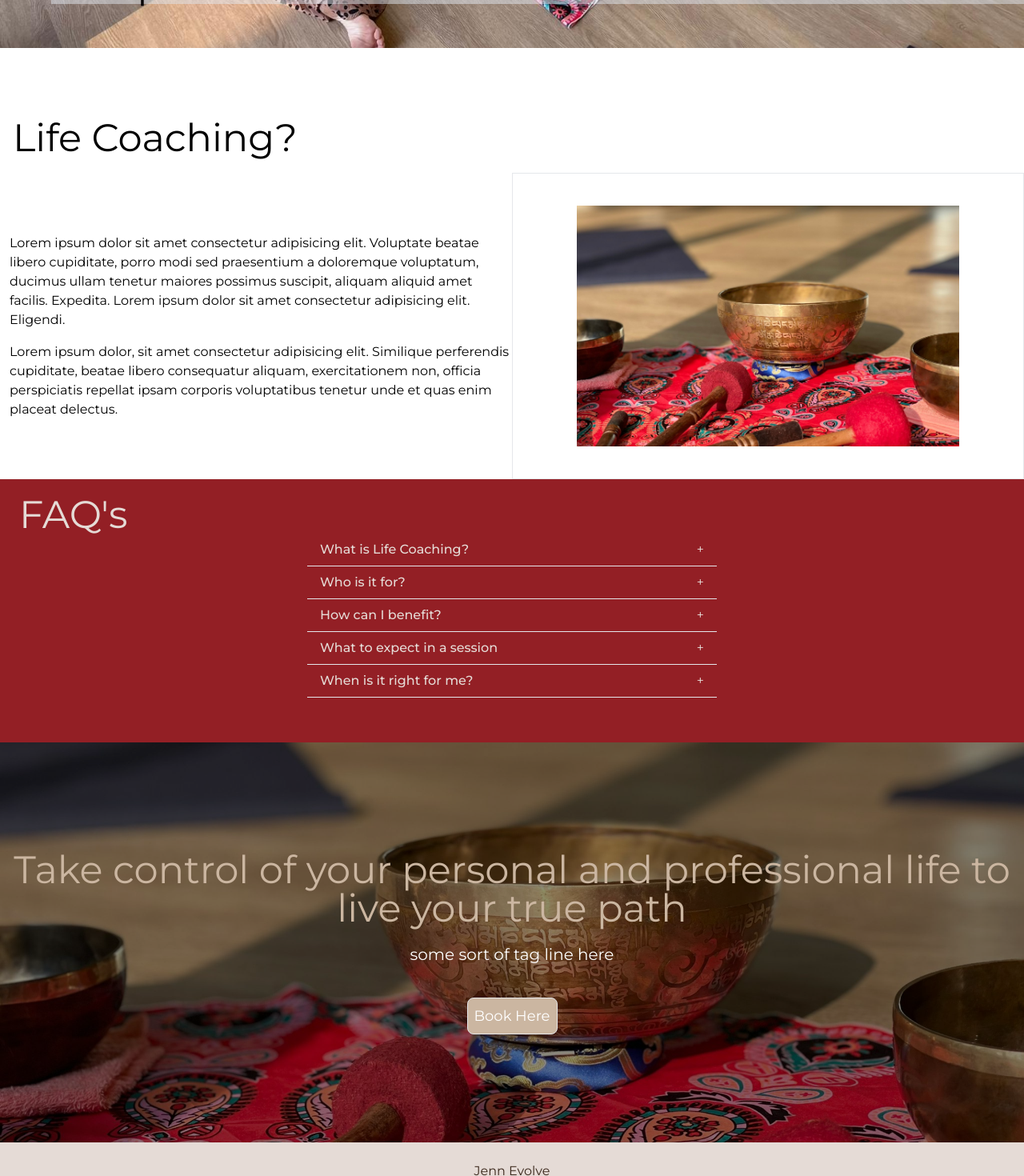
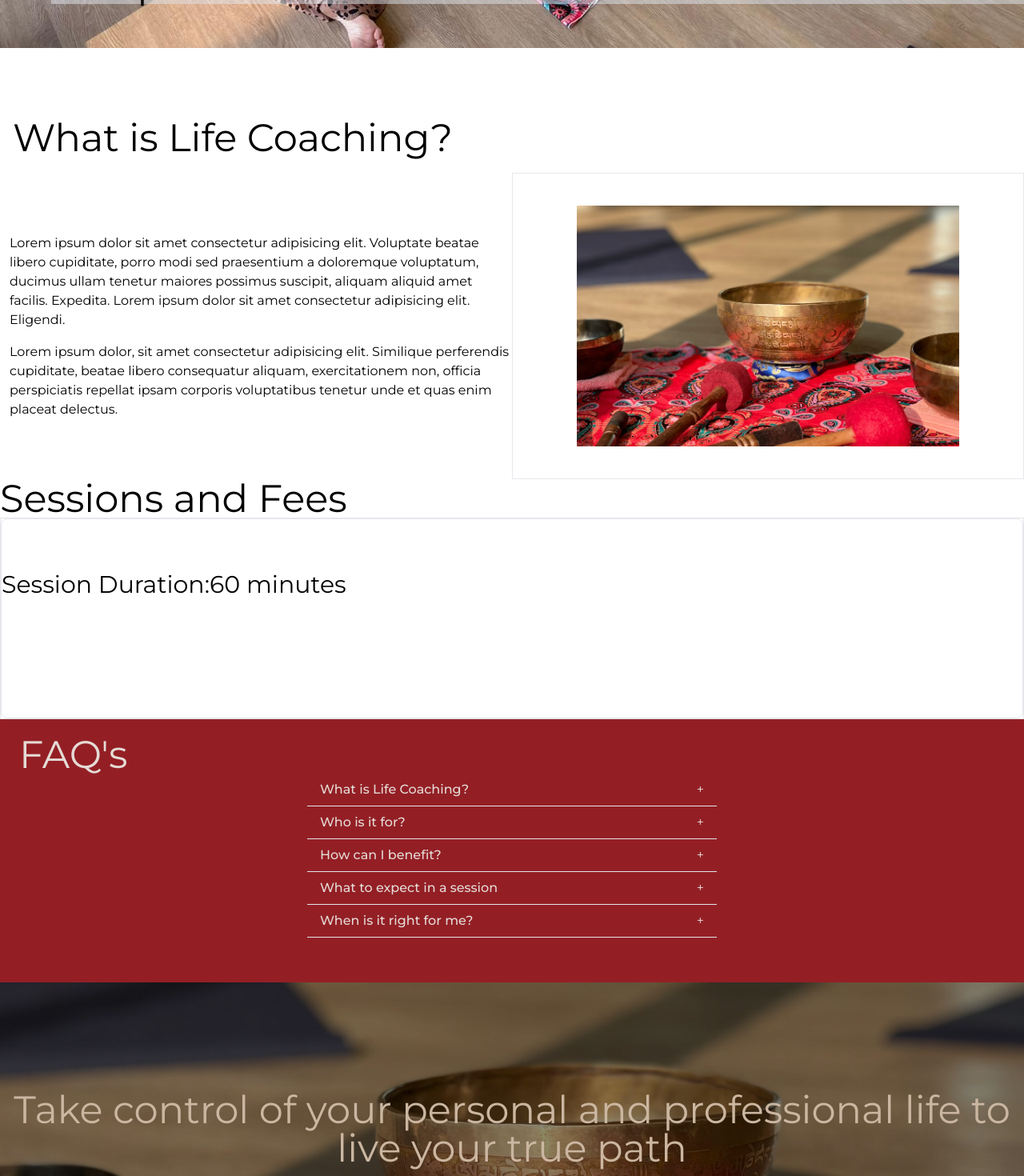
Before and after one commit to mollybrace/jenn-evolve, a Next.js app: page /coaching in a window 1280 px wide. Shown: the part 740-2210 px from the top of the page at 80% size. Built offline with nearby package versions, Linux system fonts and the light colour scheme.

Commit message:
updating images

```diff
--- a/app/coaching/components/Intro.tsx
+++ b/app/coaching/components/Intro.tsx
@@ -4,7 +4,7 @@ import React from 'react'
 const Intro = () => {
   return (
     <div>
-    <div className='text-5xl pl-4 py-5 top-0'>Life Coaching?</div>
+    <div className='text-5xl pl-4 py-5 top-0'>What is Life Coaching?</div>
     <div className='flex flex-col justify-center items-center lg:flex-row'>
       <div className='pl-3 basis-1/2'>
         <p>Lorem ipsum dolor sit amet consectetur adipisicing elit. Voluptate beatae libero cupiditate, porro modi sed praesentium a doloremque voluptatum, ducimus ullam tenetur maiores possimus suscipit, aliquam aliquid amet facilis. Expedita. Lorem ipsum dolor sit amet consectetur adipisicing elit. Eligendi.</p>
--- /dev/null
+++ b/app/coaching/components/SessionsAndFees.tsx
@@ -0,0 +1,19 @@
+import React from 'react'
+
+const SessionsAndFees = () => {
+  return (
+    <div>
+        <div className='text-5xl'>Sessions and Fees</div>
+        <div className='flex flex-col justify-center border'>
+        <div className='flex border text-3xl rounded-lg py-16 h-[250px]'>
+
+            <p className='b'>Session Duration:</p>
+            <p>60 minutes</p>
+
+        </div>
+        </div>
+    </div>
+  )
+}
+
+export default SessionsAndFees
--- a/app/coaching/components/coachingCTA.tsx
+++ b/app/coaching/components/coachingCTA.tsx
@@ -8,7 +8,8 @@ const CoachingCTA = () => {
         <div className='absolute inset-0 flex flex-col justify-center items-center text-center text-white'>
         <div className=" border-white justify-center text-khaki-beige md:text-5xl text-4xl pb-5">Take control of your personal and professional life to live your true path</div>
         <div className='text-md md:text-xl'>some sort of tag line here</div>
-        <button className='mt-10 p-2 rounded-lg bg-khaki-beige border text-md md:text-lg'>Book Here</button>
+        <a href="/booking">
+        <button className='mt-10 p-2 rounded-lg bg-khaki-beige border text-md md:text-lg'>Book Here</button></a>
         </div>
             </div>
     </div>
--- a/app/coaching/page.tsx
+++ b/app/coaching/page.tsx
@@ -2,6 +2,7 @@ import React from 'react'
 import FAQs from '../soundhealing/components/FAQs'
 import Intro from './components/Intro'
 import CoachingCTA from './components/coachingCTA'
+import SessionsAndFees from './components/SessionsAndFees'
 
 
 const Coaching = () => {
@@ -20,7 +21,9 @@ const Coaching = () => {
     <Intro/>
   </section>
 
-
+    <section>
+      <SessionsAndFees />
+    </section>
 
     <section>
       <FAQs faqItems={faqItems}/>
--- a/app/components/Info.tsx
+++ b/app/components/Info.tsx
@@ -10,7 +10,7 @@ const SoundHealing = () => {
         <div className="flex flex-col   items-center p-6 m-6 space-y-6 rounded-lg md:w-1/3 bg-khaki-cream  md:m-0 md:ml-2">
             <div className='image-container'>
                 <Image
-                    src="/soundhealing.jpg"
+                    src="/soundhealing.JPG"
                     alt="profile photo"
                     width={300}
                     height={300}
@@ -26,7 +26,7 @@ const SoundHealing = () => {
         <div className="flex flex-col md:m-0   items-center p-6 m-6 space-y-6 rounded-lg md:w-1/3 bg-khaki-cream text-bistre">
             <div className='image-container'>
                 <Image
-                    src="/lifecoaching.jpg"
+                    src="/lifecoaching.JPG"
                     alt="profile photo"
                     width={300}
                     height={300}
```
